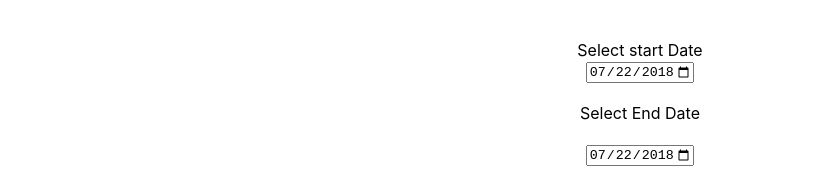
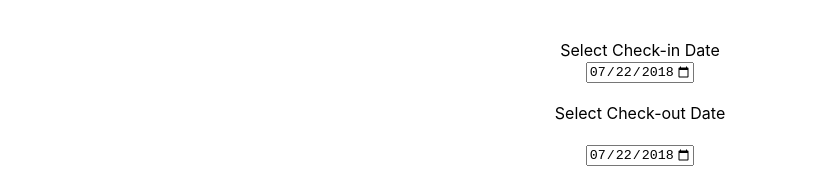
Before and after one commit to Syndicate555/Hotel-Management-System, a React (Create React App) app in the folder client/: page /customer-search in a window 1280 px wide. Shown: the top 173 px of the page, without its empty margins (0-827 px from the left). Built offline with nearby package versions, Linux system fonts and the light colour scheme; the HTML template or start-up script is replaced by a standard one.

Commit message:
Update RoomSearch.js

```diff
--- a/client/src/components/RoomSearch.js
+++ b/client/src/components/RoomSearch.js
@@ -24,12 +24,12 @@ function RoomSearch() {
                             <br />
                             <br />
 
-    <label htmlFor=""> Select start Date</label>
+                            <label htmlFor=""> Select Check-in Date</label>
                             <br />
                             <input type="date" id="start" name="start" defaultValue="2018-07-22" min="2018-01-01" max="2038-12-31" onClick />
                             <br />
                             <br />
-    <label htmlFor=""> Select End Date</label>
+                            <label htmlFor=""> Select Check-out Date</label>
                             <br />
                             <br />
                             <input type="date" id="start" name="start" defaultValue="2018-07-22" min="2018-01-01" max="2038-12-31" onClick />
```
Lines whose indentation alone changed are shown as unchanged.
